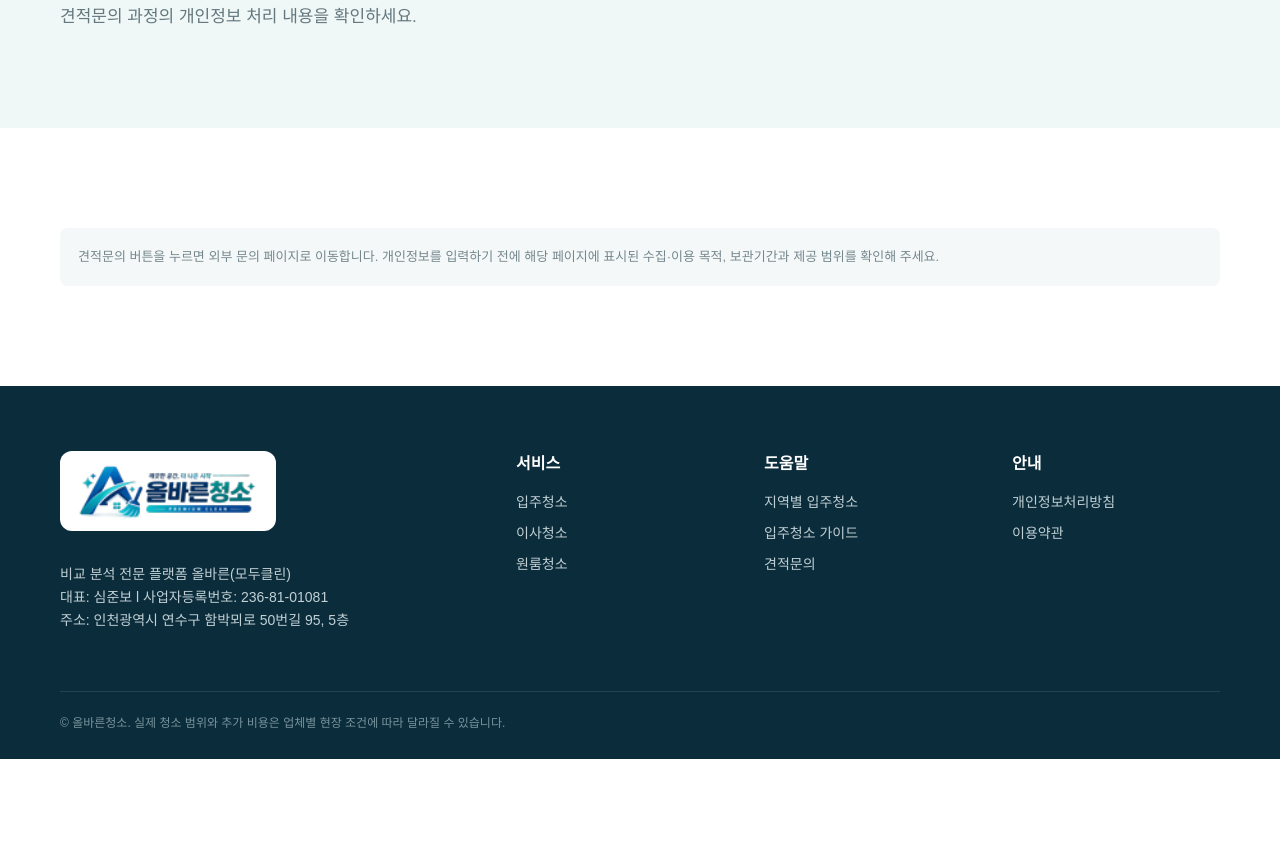
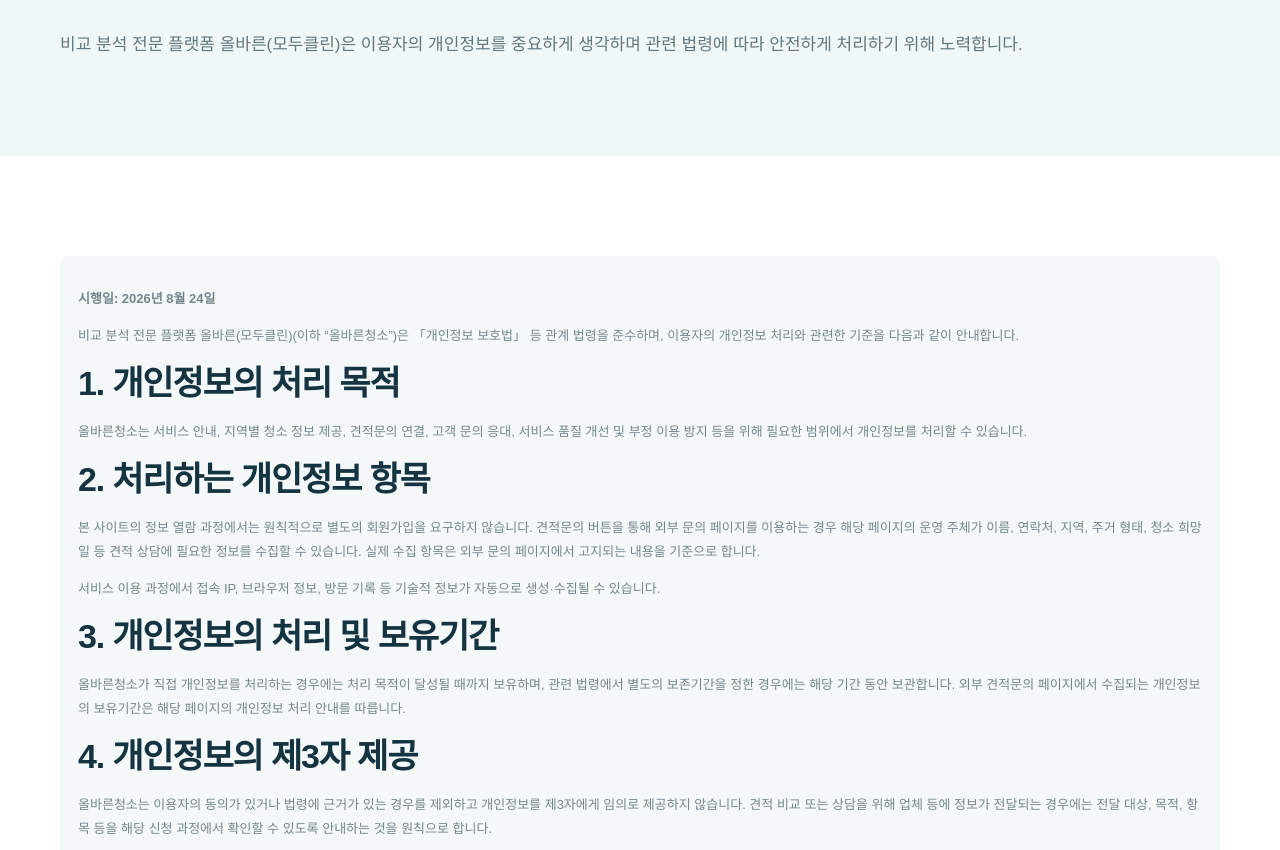
Before and after one commit to hoho601212-collab/ProperMove-inCleaning, a Next.js app: page /privacy in a window 1280 px wide. Shown: the part 247-1097 px from the top of the page. Before the commit the page ends 1006 px from the top, so only its background shows below. Built offline with nearby package versions, Linux system fonts and the light colour scheme; no server answers.

Commit message:
개인정보처리방침 페이지 정비

```diff
--- a/app/privacy/page.tsx
+++ b/app/privacy/page.tsx
@@ -1 +1,51 @@
-export const metadata={title:"개인정보처리방침"};export default function Page(){return <><section className="pageHero"><div className="shell"><h1>개인정보처리방침</h1><p>견적문의 과정의 개인정보 처리 내용을 확인하세요.</p></div></section><section className="section shell"><div className="legal">견적문의 버튼을 누르면 외부 문의 페이지로 이동합니다. 개인정보를 입력하기 전에 해당 페이지에 표시된 수집·이용 목적, 보관기간과 제공 범위를 확인해 주세요.{/* 기존 내부 폼 안내 임시 보존: 현재 견적 화면은 개인정보를 서버로 전송하거나 저장하지 않습니다. */}</div></section></>}
+import type { Metadata } from "next";
+
+export const metadata: Metadata = {
+  title: "개인정보처리방침",
+  description: "비교 분석 전문 플랫폼 올바른(모두클린)의 개인정보 처리 기준을 안내합니다.",
+  alternates: { canonical: "/privacy" },
+};
+
+export default function PrivacyPage() {
+  return <>
+    <section className="pageHero"><div className="shell"><span className="eyebrow">PRIVACY POLICY</span><h1>개인정보처리방침</h1><p>비교 분석 전문 플랫폼 올바른(모두클린)은 이용자의 개인정보를 중요하게 생각하며 관련 법령에 따라 안전하게 처리하기 위해 노력합니다.</p></div></section>
+    <section className="section shell"><div className="legal" style={{lineHeight:1.85}}>
+      <p><strong>시행일: 2026년 8월 24일</strong></p>
+      <p>비교 분석 전문 플랫폼 올바른(모두클린)(이하 “올바른청소”)은 「개인정보 보호법」 등 관계 법령을 준수하며, 이용자의 개인정보 처리와 관련한 기준을 다음과 같이 안내합니다.</p>
+
+      <h2>1. 개인정보의 처리 목적</h2>
+      <p>올바른청소는 서비스 안내, 지역별 청소 정보 제공, 견적문의 연결, 고객 문의 응대, 서비스 품질 개선 및 부정 이용 방지 등을 위해 필요한 범위에서 개인정보를 처리할 수 있습니다.</p>
+
+      <h2>2. 처리하는 개인정보 항목</h2>
+      <p>본 사이트의 정보 열람 과정에서는 원칙적으로 별도의 회원가입을 요구하지 않습니다. 견적문의 버튼을 통해 외부 문의 페이지를 이용하는 경우 해당 페이지의 운영 주체가 이름, 연락처, 지역, 주거 형태, 청소 희망일 등 견적 상담에 필요한 정보를 수집할 수 있습니다. 실제 수집 항목은 외부 문의 페이지에서 고지되는 내용을 기준으로 합니다.</p>
+      <p>서비스 이용 과정에서 접속 IP, 브라우저 정보, 방문 기록 등 기술적 정보가 자동으로 생성·수집될 수 있습니다.</p>
+
+      <h2>3. 개인정보의 처리 및 보유기간</h2>
+      <p>올바른청소가 직접 개인정보를 처리하는 경우에는 처리 목적이 달성될 때까지 보유하며, 관련 법령에서 별도의 보존기간을 정한 경우에는 해당 기간 동안 보관합니다. 외부 견적문의 페이지에서 수집되는 개인정보의 보유기간은 해당 페이지의 개인정보 처리 안내를 따릅니다.</p>
+
+      <h2>4. 개인정보의 제3자 제공</h2>
+      <p>올바른청소는 이용자의 동의가 있거나 법령에 근거가 있는 경우를 제외하고 개인정보를 제3자에게 임의로 제공하지 않습니다. 견적 비교 또는 상담을 위해 업체 등에 정보가 전달되는 경우에는 전달 대상, 목적, 항목 등을 해당 신청 과정에서 확인할 수 있도록 안내하는 것을 원칙으로 합니다.</p>
+
+      <h2>5. 개인정보 처리의 위탁</h2>
+      <p>서비스 운영에 필요한 경우 호스팅, 시스템 운영, 문의 접수 등 일부 업무를 외부 사업자에게 위탁할 수 있으며, 위탁 시 관련 법령에 따라 개인정보가 안전하게 관리되도록 필요한 조치를 취합니다.</p>
+
+      <h2>6. 이용자의 권리와 행사 방법</h2>
+      <p>이용자는 자신의 개인정보에 대해 열람, 정정, 삭제, 처리정지 등을 요청할 수 있습니다. 관련 요청은 아래 문의처를 통해 접수할 수 있으며, 관계 법령에 따라 필요한 조치를 진행합니다.</p>
+
+      <h2>7. 개인정보의 파기</h2>
+      <p>보유기간이 경과하거나 처리 목적이 달성되어 개인정보가 불필요하게 된 경우에는 관계 법령에 따라 지체 없이 파기합니다. 전자적 파일은 복구가 어렵도록 삭제하고, 종이 문서는 분쇄 또는 소각 등의 방법으로 파기합니다.</p>
+
+      <h2>8. 개인정보의 안전성 확보조치</h2>
+      <p>개인정보의 분실, 도난, 유출, 위조, 변조 또는 훼손을 방지하기 위해 접근권한 관리, 보안 프로그램 적용 등 합리적인 보호조치를 시행합니다.</p>
+
+      <h2>9. 외부 사이트 및 견적문의 서비스</h2>
+      <p>사이트 내 견적문의 버튼을 누르면 외부 문의 페이지로 이동할 수 있습니다. 외부 사이트에서 이루어지는 개인정보의 수집·이용 및 보관은 해당 사이트의 개인정보 처리방침과 이용조건이 적용됩니다. 개인정보를 입력하기 전에 해당 페이지의 안내 내용을 확인해 주세요.</p>
+
+      <h2>10. 개인정보 관련 문의</h2>
+      <p>사업자: 비교 분석 전문 플랫폼 올바른(모두클린)<br/>대표: 심준보<br/>사업자등록번호: 236-81-01081<br/>주소: 인천광역시 연수구 함박뫼로 50번길 95, 5층<br/>제휴 및 개인정보 관련 문의: <a href="mailto:c0810@naver.com">c0810@naver.com</a></p>
+
+      <h2>11. 개인정보처리방침 변경</h2>
+      <p>본 방침은 법령, 서비스 내용 또는 운영 정책의 변경에 따라 수정될 수 있으며, 중요한 변경이 있는 경우 사이트를 통해 안내합니다.</p>
+    </div></section>
+  </>;
+}
```
